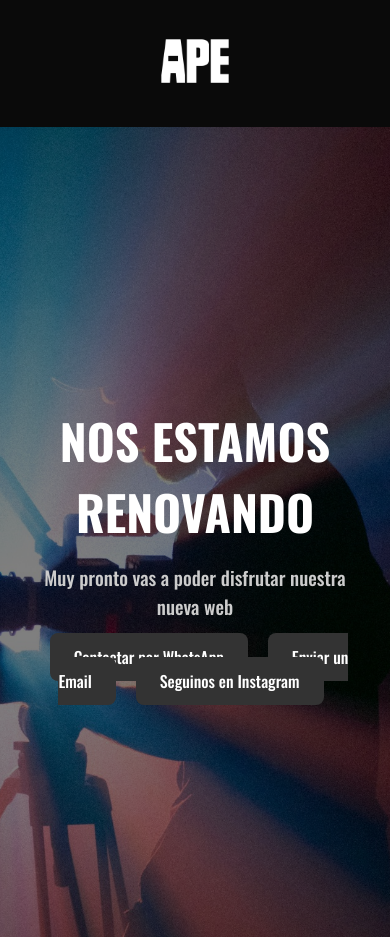
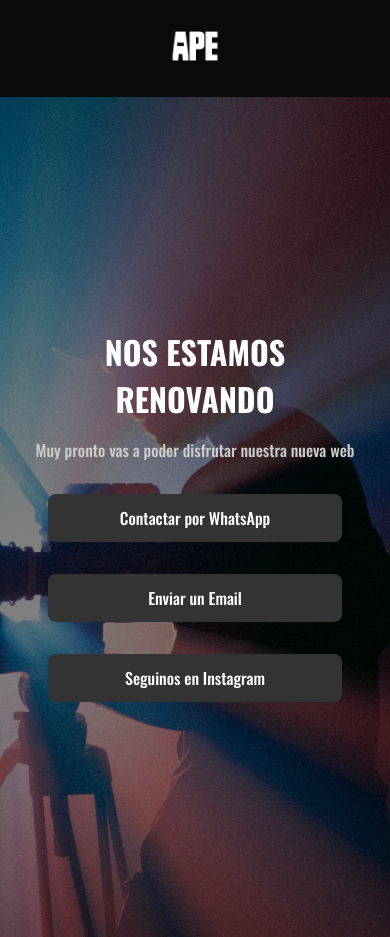
Before and after one commit to APEaudiovisual/apeaudiovisual, a plain HTML site: page index.html in a window 390 px wide. Shown: the top 937 px of the page. Drawn offline with nearby package versions, Linux system fonts and the light colour scheme.

Commit message:
Add files via upload

```diff
--- a/script.js
+++ b/script.js
@@ -21,6 +21,5 @@ function rotateBackground() {
   heroSection.style.backgroundImage = 'url(' + nextImage + ')';
 }
 
-// Inicial
 heroSection.style.backgroundImage = 'url(' + images[0] + ')';
 setInterval(rotateBackground, 6000);
--- a/style.css
+++ b/style.css
@@ -9,6 +9,12 @@ body {
   font-family: 'Oswald', sans-serif;
   background-color: #0a0a0a;
   color: #ffffff;
+  animation: fadeIn 1s ease-in;
+}
+
+@keyframes fadeIn {
+  from { opacity: 0; }
+  to { opacity: 1; }
 }
 
 header {
@@ -72,7 +78,7 @@ header {
   padding: 0.75rem 1.5rem;
   border-radius: 8px;
   text-decoration: none;
-  margin: 0 0.5rem;
+  margin: 0.5rem;
   transition: background 0.3s ease;
 }
 
@@ -97,3 +103,33 @@ footer {
 .isologo.large {
   height: 60px;
 }
+
+@media (max-width: 768px) {
+  .logo.large {
+    height: 60px;
+  }
+
+  .hero h1 {
+    font-size: 2rem;
+  }
+
+  .hero p {
+    font-size: 1rem;
+  }
+
+  .buttons {
+    display: flex;
+    flex-direction: column;
+    align-items: center;
+    gap: 1rem;
+  }
+
+  .btn, .btn-alt {
+    width: 90%;
+    text-align: center;
+  }
+
+  .isologo.large {
+    height: 50px;
+  }
+}
```
